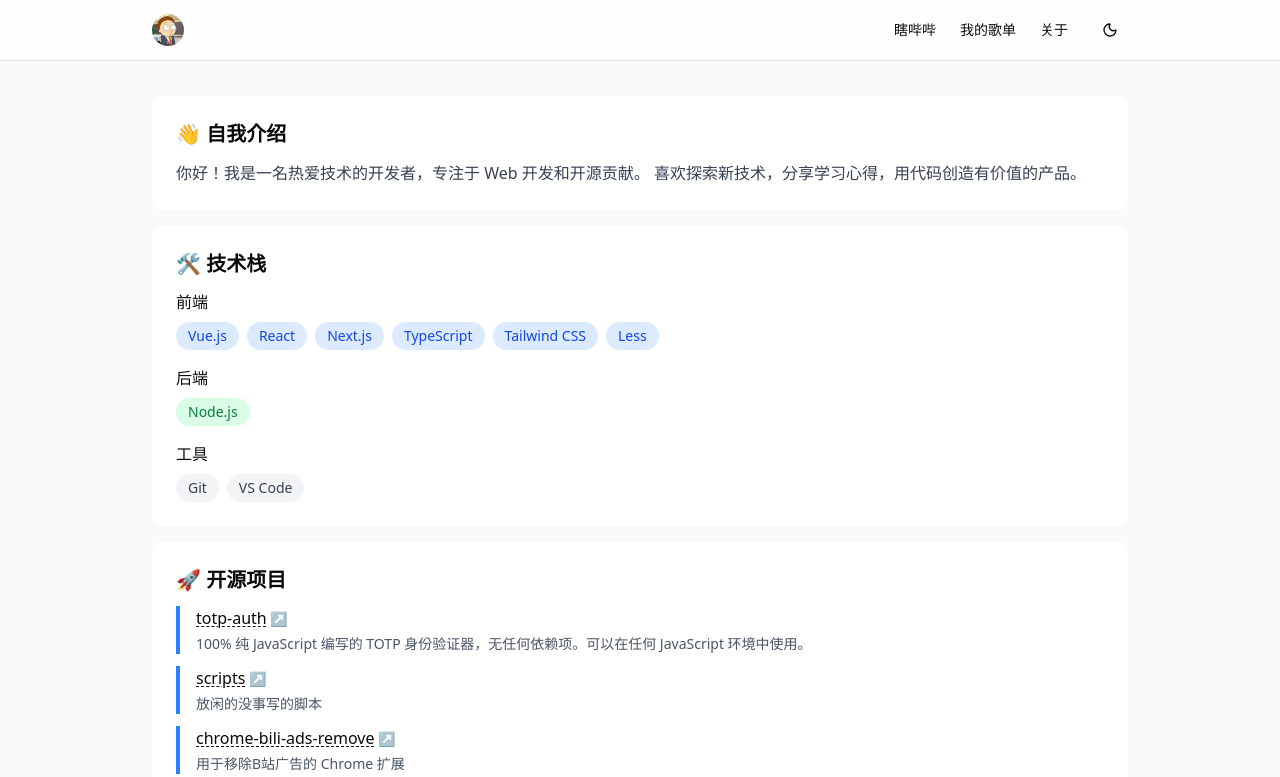
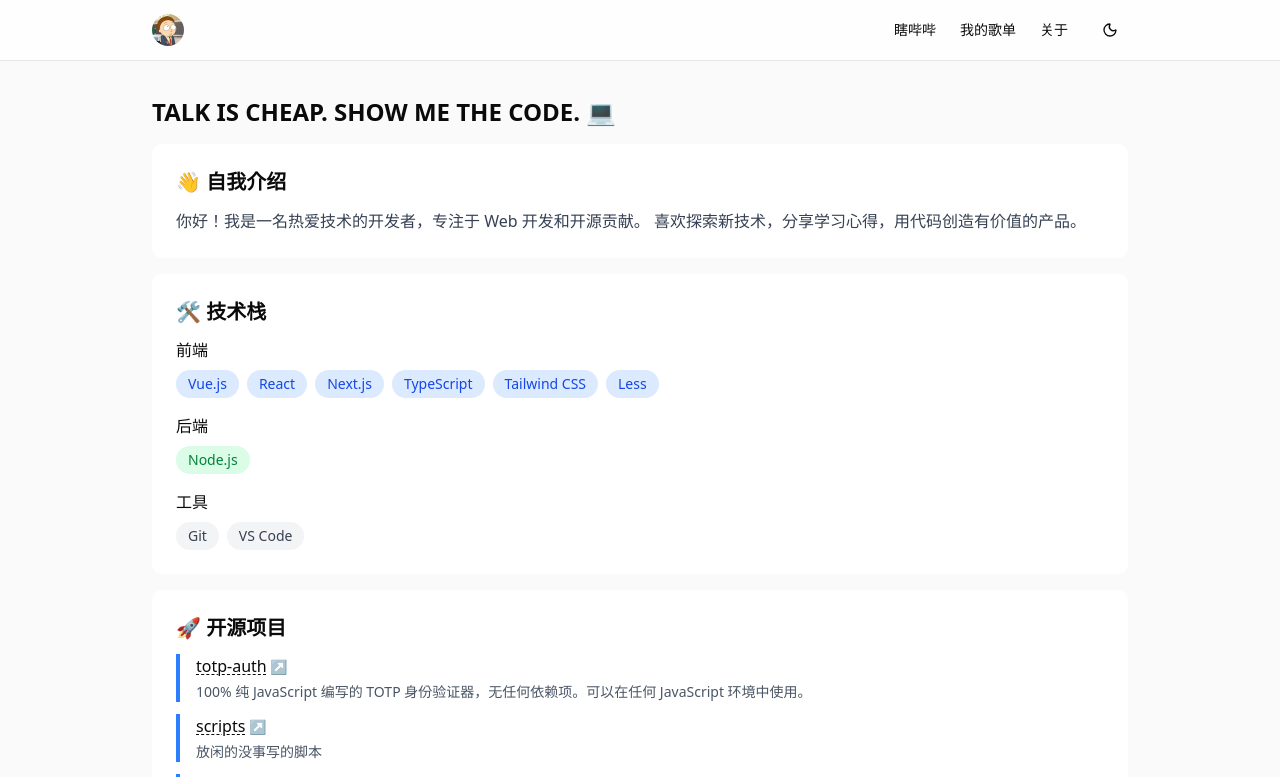
Before and after one commit to 14Kay/blog, a Next.js app: page /about in a window 1280 px wide. Shown: the top 777 px of the page. Built offline with nearby package versions, Linux system fonts and the light colour scheme.

Commit message:
feat: 关于页面添加slogan

```diff
--- a/app/about/page.tsx
+++ b/app/about/page.tsx
@@ -3,6 +3,9 @@ import CopyButton from '@/components/CopyButton';
 export default function AboutPage() {
   return (
     <div className="about max-w-5xl mx-auto px-4 sm:px-6 py-6 sm:py-8">
+      <h1 className="text-2xl sm:text-2xl font-bold mb-2 sm:mb-4">
+        <span className='uppercase'>Talk is cheap. Show me the code. 💻</span>
+      </h1>
       <div className="space-y-4">
         {/* 自我介绍 */}
         <section className="bg-white dark:bg-gray-800/50 rounded-lg p-6">
```
